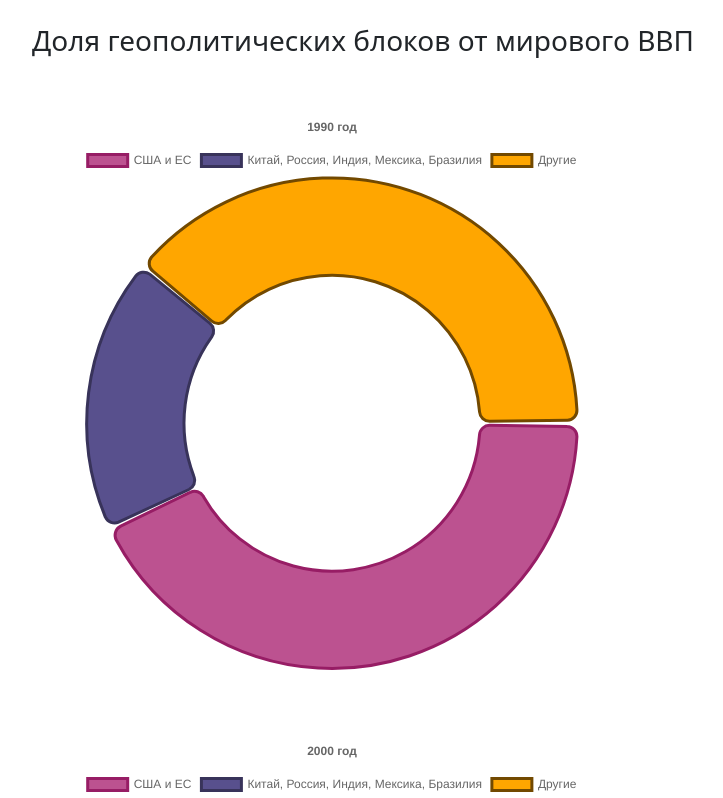
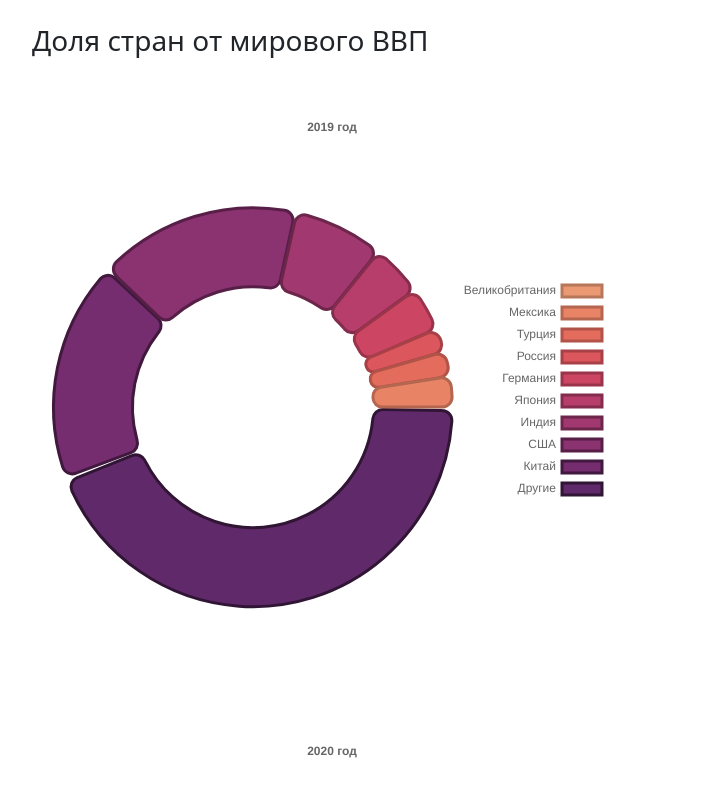
Before and after one commit to chaotic-existential/chart-js-data-visualization, a plain HTML site: page index.html in a window 1280 px wide. Shown: the top 798 px of the page, without its empty margins (50-773 px from the left). Drawn offline with nearby package versions, Linux system fonts and the light colour scheme.

Commit message:
✨ simple GDP dynamic visualization task2

```diff
--- a/data.js
+++ b/data.js
@@ -1,3 +1,3 @@
 
-let labels = ['США и ЕС', 'Китай, Россия, Индия, Мексика, Бразилия', 'Другие'];
-let values = [[43, 43, 35, 31], [18, 19, 27, 32], [39, 38, 38, 37]];
+let labels = ['Другие', 'Китай', 'США', 'Индия', 'Япония', 'Германия', 'Россия', 'Турция', 'Мексика', 'Великобритания'];
+let values = [[42.841, 17.305, 15.902, 7.094, 4.092, 3.466, 3.098, 1.834, 1.953, 2.409], [42.396, 18.338, 15.9, 6.765, 4.036, 3.416, 3.112, 1.934, 1.857, 2.248]];
--- a/index.html
+++ b/index.html
@@ -12,21 +12,11 @@
 
 <div class="container" role="main">
     <br>
-    <h3>Доля геополитических блоков от мирового ВВП</h3>
+    <h3>Доля стран от мирового ВВП</h3>
 
     <br>
     <div style="width: 600px; height:600px">
-        <canvas id="chart1990"></canvas>
-    </div>
-
-    <br>
-    <div style="width: 600px; height:600px">
-        <canvas id="chart2000"></canvas>
-    </div>
-
-    <br>
-    <div style="width: 600px; height:600px">
-        <canvas id="chart2010"></canvas>
+        <canvas id="chart2019"></canvas>
     </div>
 
     <br>
--- a/index.js
+++ b/index.js
@@ -1,9 +1,7 @@
-let chart1990 = $("#chart1990");
-let chart2000 = $("#chart2000");
-let chart2010 = $("#chart2010");
+let chart2019 = $("#chart2019");
 let chart2020 = $("#chart2020");
 
-let pies = [chart1990, chart2000, chart2010, chart2020]
+let pies = [chart2019, chart2020]
 
 pies.forEach((name, i) => new Chart(name, {
     type: 'doughnut',
@@ -12,14 +10,25 @@ pies.forEach((name, i) => new Chart(name, {
         datasets: [
             {
                 data: [
-                    values[0][i],
-                    values[1][i],
-                    values[2][i]],
+                    values[i][0],
+                    values[i][1],
+                    values[i][2],
+                    values[i][3],
+                    values[i][4],
+                    values[i][5],
+                    values[i][7],
+                    values[i][8],
+                    values[i][9],
+                    values[i][10]],
                 cutout: '60%',
                 spacing: 4,
                 rotation: 90,
-                backgroundColor: ['#bc5290', '#58508d', '#ffa600'],
-                borderColor: ['#971d65', '#38335a', '#724900'],
+                backgroundColor:
+                    ['#602969', '#752d6f', '#8b3271', '#a1386f', '#b73d6b',
+                        '#cc4664' , '#db565d', '#e46c5d', '#e88366', '#eb9973'],
+                borderColor:
+                    ['#311535', '#41193e', '#571f47', '#6d264b', '#832c4d',
+                        '#99344a' , '#a74147', '#b15348', '#b4664f', '#b7775a'],
                 borderWidth: 3,
                 borderRadius: 10,
                 hoverOffset: 10
@@ -33,11 +42,14 @@ pies.forEach((name, i) => new Chart(name, {
         },
         plugins: {
             title: {
-                text: `${1990+i*10} год`,
+                text: `${2019+i} год`,
                 display: true
             },
             legend: {
-                display: true
+                display: true,
+                reverse: true,
+                position: 'right',
+                rtl: true,
             }
         }
     }
```
Also changed, not shown: preview.gif, 2 other files.
